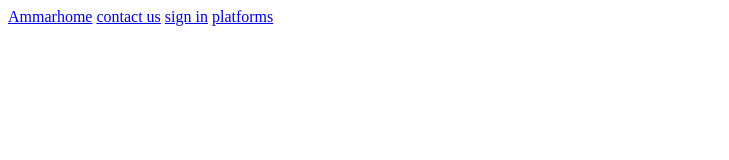
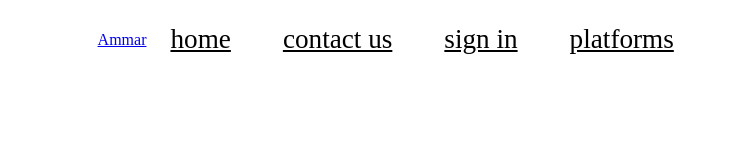
Before and after one commit to ammar6679/PROJECTBB-1, a plain HTML site: page index.html in a window 1280 px wide. Shown: the whole page, without its empty margins (0-729 px from the left). Drawn offline with Linux system fonts and the light colour scheme.

Commit message:
Update index.html

```diff
--- a/index.html
+++ b/index.html
@@ -18,7 +18,22 @@
 		header{
 			position: fixed;
 			display:flex;
+			padding: 1rem 7%;
+			align-items: center;
+			 justify-content: space-between;
+			box-shadow: lightblue;
 		}
+
+		  header .navbar a{
+                  font-size: 1.7rem;
+                  border-radius: .5rem;
+                 padding: .5rem  1.5rem;
+                 color: black;
+                }
+		header .navbar a:hover{
+                color: #fff;
+                background-color: green;
+               }
 	</style>
 </head>
 <body>
```
